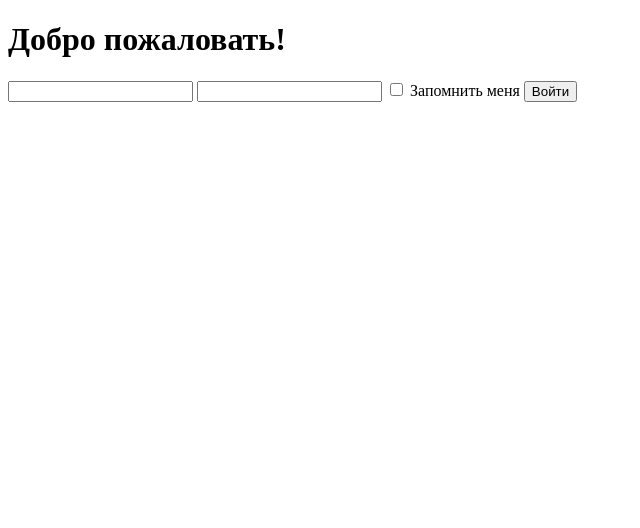
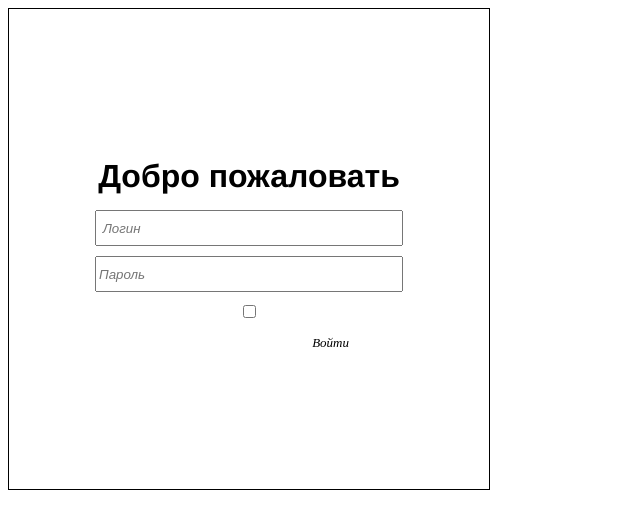
Before and after one commit to Emilyfreulein/testRepo, a plain HTML site: page training/index.html in a window 1280 px wide. Shown: the whole page, without its empty margins (0-640 px from the left). Drawn offline with Linux system fonts and the light colour scheme.

Commit message:
refactor: add many css options

```diff
--- a/training/index.html
+++ b/training/index.html
@@ -4,17 +4,20 @@
     <meta charset="UTF-8">
     <meta http-equiv="X-UA-Compatible" content="IE=edge">
     <meta name="viewport" content="width=device-width, initial-scale=1.0">
+    <link rel="stylesheet" type="text/css" href="style.css"/>
     <title>Форма для входа</title>
-    <style>
-    </style>
+
 </head>
 <body>
+
     <div class="block">
-        <h1>Добро пожаловать!</h1>
-        <input type="text" class="print1">
-        <input type="text" class="print2">
-        <input id="remember-me" type="checkbox">
-        <label for="remember-me">Запомнить меня</label>
+
+        <h1 class="title">Добро пожаловать</h1>
+
+        <input type="text" class="print1" placeholder=" Логин">
+        <input type="text" class="print2" placeholder="Пароль">
+        <input id="remember-me" type="checkbox"></p>
+        <label for="remember-me>Запомнить меня</label>
         <button>Войти</button>
     </div>
 </body>
--- a/training/style.css
+++ b/training/style.css
@@ -1,6 +1,56 @@
 .block {
-    width: 1120px;
-    height: 1120px;
-    border: 1px, solid, #080808;
-    background-color: #8a2be2;
+    width: 480px;
+    height: 480px;
+    border: 1px solid #000;
+    display: inline-flex;
+    flex-direction: column;
+    justify-content: center;
+    margin: 50%, auto;
+
 }
+.title {
+    align-self: center;
+    font-style: bold;
+    font-family: 'Franklin Gothic Medium', 'Arial Narrow', Arial, sans-serif;
+    margin-bottom: 15px;
+}
+
+.print1{
+    position: static;
+    margin-bottom: 10px;
+    width: 300px;
+    height: 30px;
+    align-self: center;
+    font-style: italic;
+}
+
+
+
+.print2 {
+    margin-bottom: 10px;
+    width: 300px;
+    height: 30px;
+    align-self: center;
+    font-style: italic;
+}
+
+label {
+    align-self: flex-end;
+    margin-right: 140px;
+    margin-top: -18px;
+    margin-bottom: 10px;
+    font-size: small;
+    font-style: italic;
+
+}
+
+button {
+    margin-bottom: 10px;
+    width: 300px;
+    height: 30px;
+    align-self: center;
+    background-color: #d68035;
+    color: #f0f8ff;
+    border: none;
+
+}
```
